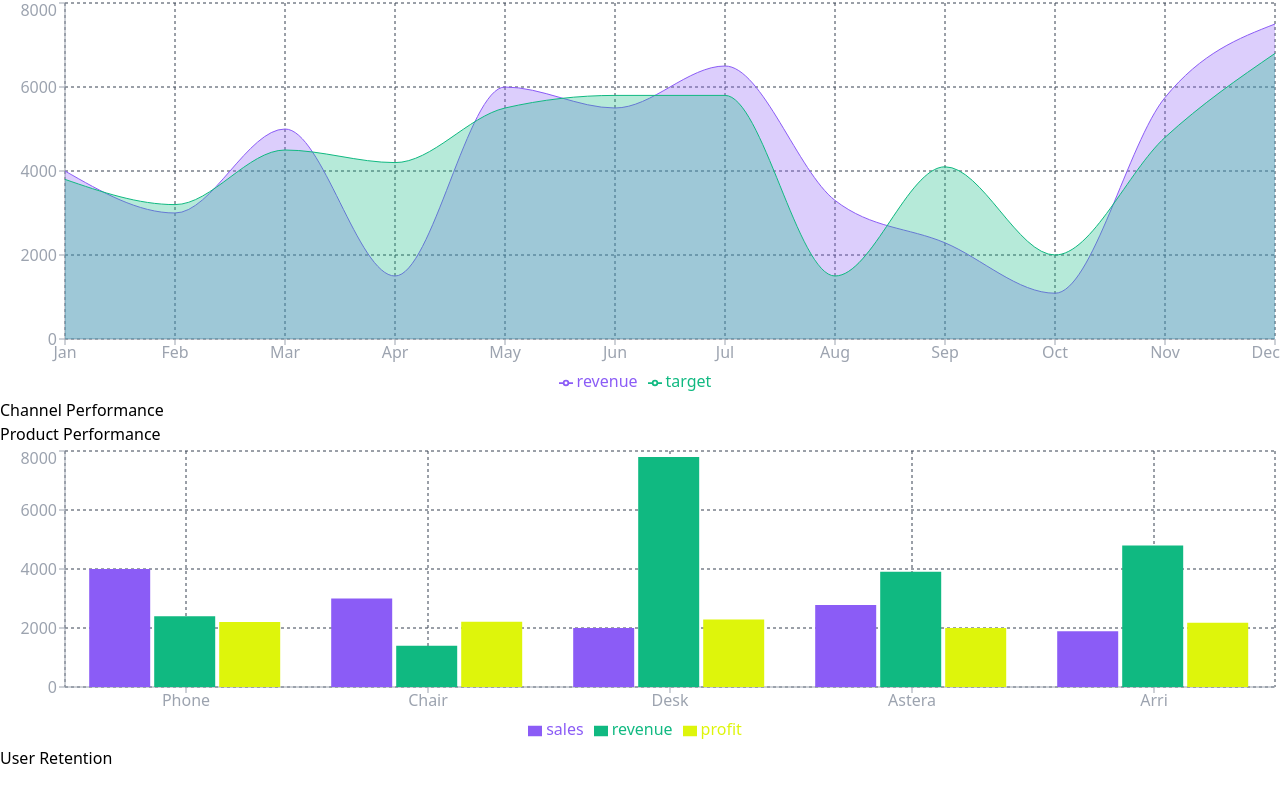
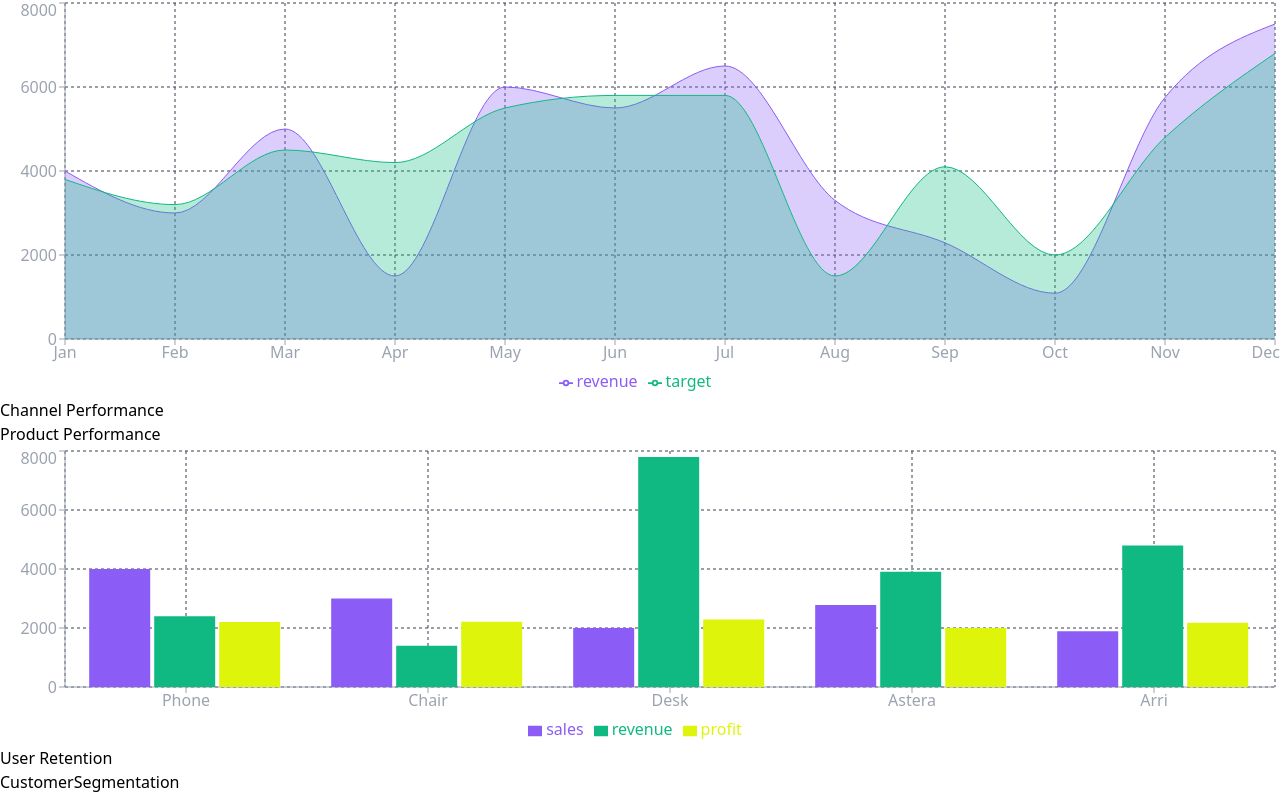
Before and after one commit to MirosBL45/dashboard, a React (Vite) app: page /analytics in a window 1280 px wide. Shown: the part 876-1670 px from the top of the page. Before the commit the page ends 1646 px from the top, so only its background shows below. Built offline with nearby package versions, Linux system fonts and the light colour scheme.

Commit message:
CustomerSegmentation started

```diff
--- /dev/null
+++ b/src/components/analytics/CustomerSegmentation.jsx
@@ -0,0 +1,5 @@
+import React from 'react';
+
+export default function CustomerSegmentation() {
+  return <div>CustomerSegmentation</div>;
+}
--- a/src/components/analytics/w-allAnalytics.jsx
+++ b/src/components/analytics/w-allAnalytics.jsx
@@ -3,6 +3,7 @@ import RevenueChart from './RevenueChart';
 import ChannelPerformanceChart from './ChannelPerformanceChart';
 import ProductPerformance from './ProductPerformance';
 import UserRetention from './UserRetention';
+import CustomerSegmentation from './CustomerSegmentation';
 
 export {
   OverviewCards,
@@ -10,4 +11,5 @@ export {
   ChannelPerformanceChart,
   ProductPerformance,
   UserRetention,
+  CustomerSegmentation,
 };
--- a/src/pages/AnalyticsPage.jsx
+++ b/src/pages/AnalyticsPage.jsx
@@ -6,6 +6,7 @@ import {
   ChannelPerformanceChart,
   ProductPerformance,
   UserRetention,
+  CustomerSegmentation,
 } from '../components/analytics/w-allAnalytics';
 
 export default function AnalyticsPage() {
@@ -19,6 +20,7 @@ export default function AnalyticsPage() {
           <ChannelPerformanceChart />
           <ProductPerformance />
           <UserRetention />
+          <CustomerSegmentation />
         </div>
       </main>
     </div>
```
